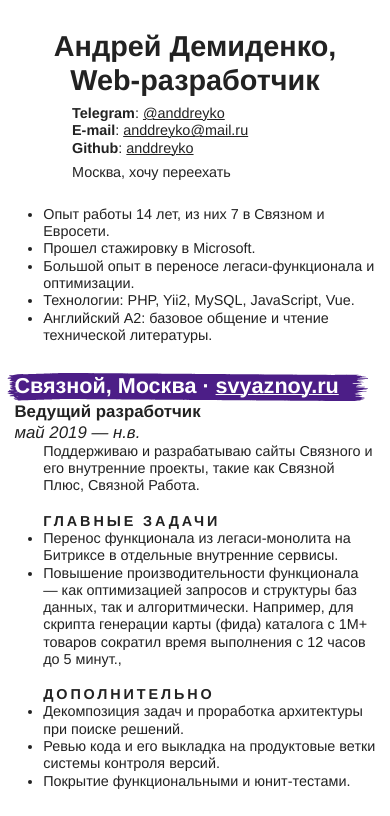
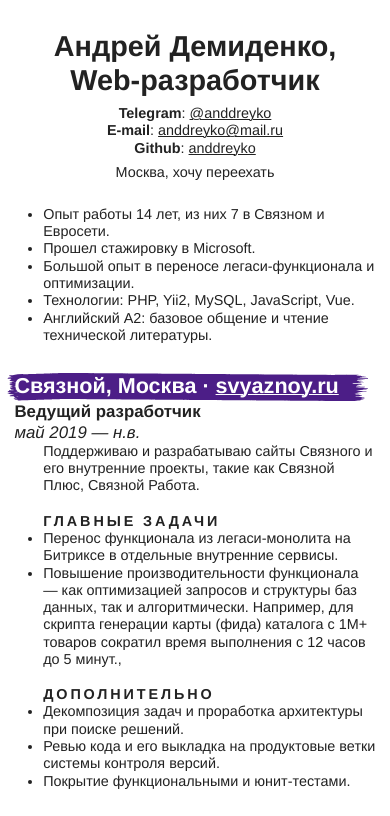
Before and after one commit to anddreyko/anddreyko.github.io, an Eleventy site: page index.md in a window 390 px wide. Shown: the top 816 px of the page. Built offline with nearby package versions, Linux system fonts and the light colour scheme; Eleventy itself is replaced by a stand-in of ours; files that its build step writes are made by us from their sources.

Commit message:
refactor (design): center contacts and status

```diff
--- a/includes/cv.njk
+++ b/includes/cv.njk
@@ -8,7 +8,7 @@
 
     {% set contacts = cv.contacts %}
     {% if contacts %}
-        <ul class="cv-contacts page__header-row page__header-row_stroke">
+        <ul class="cv-contacts page__header-row">
             {% for contact in contacts %}
                 <li class="cv-contacts__contact"><strong>{{ contact.name }}</strong>:
                     <a href="{{ contact.link }}" {% if contact.external %} target="_blank" {% endif %}>
@@ -21,7 +21,7 @@
 
     {% set status = cv.status %}
     {% if status %}
-        <p class="cv-status page__header-row page__header-row_stroke">{{ status }}</p>
+        <p class="cv-status page__header-row">{{ status }}</p>
     {% endif %}
 </header>
 <main>
--- a/includes/style/cv.pcss
+++ b/includes/style/cv.pcss
@@ -2,15 +2,6 @@
 .page {
     &__header-row {
         margin-bottom: 0.5rem;
-
-        &_stroke {
-            @media (max-width: 680px) {
-                margin-left: 6rem;
-            }
-            @media (max-width: 480px) {
-                margin-left: 4rem;
-            }
-        }
     }
 
     &__article {
@@ -36,6 +27,7 @@
 
     @media (max-width: 680px) {
         flex-direction: column;
+        text-align: center;
     }
 
     &__contact {
@@ -61,10 +53,6 @@
 /* STATUS */
 .cv-status {
     text-align: center;
-
-    @media (max-width: 680px) {
-        text-align: left;
-    }
 }
 
 /* ARTICLE */
```
